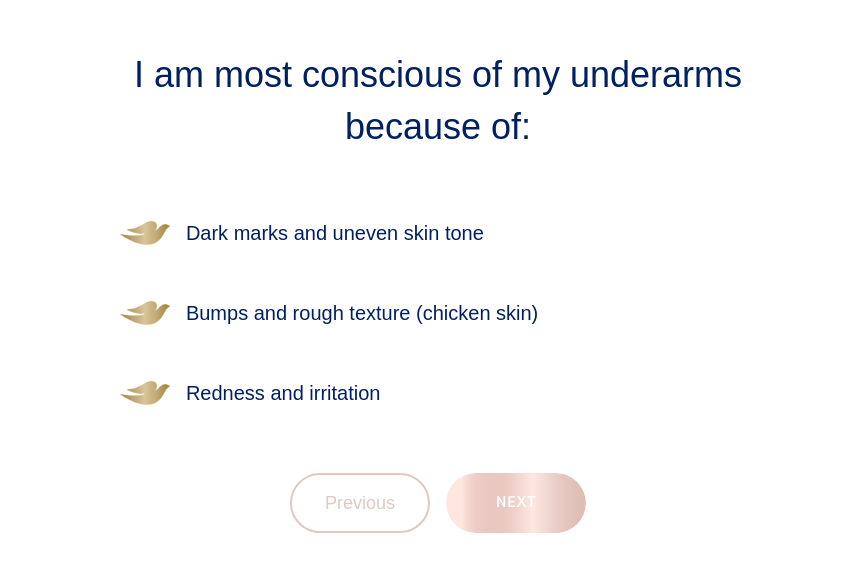
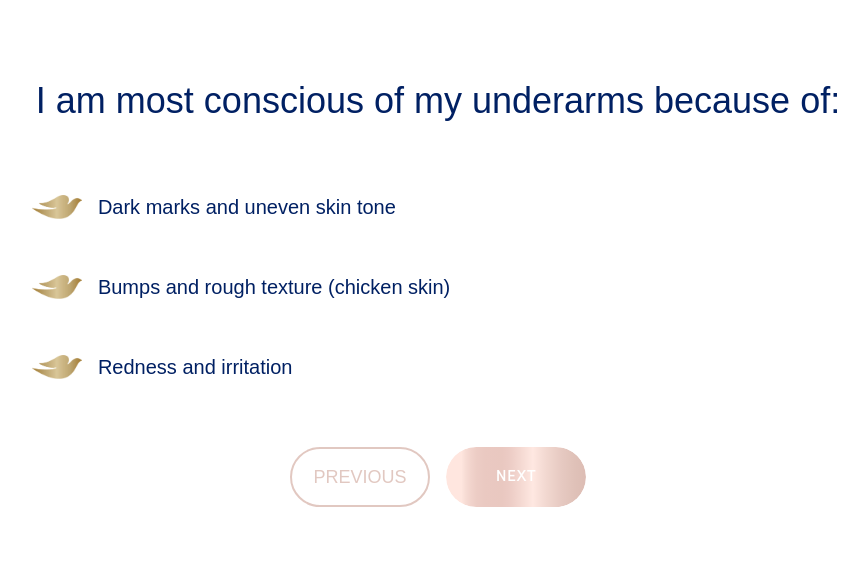
Before and after one commit to seedofinnertruth/dove-underarm-quiz, a React (Vite) app: page /survey in a window 1280 px wide. Shown: the part 109-680 px from the top of the page, without its empty margins (202-1070 px from the left). Built offline with nearby package versions, Linux system fonts and the light colour scheme; a web font is replaced by a local one.

Commit message:
Update Questions.jsx

```diff
--- a/src/pages/Questions.jsx
+++ b/src/pages/Questions.jsx
@@ -49,7 +49,7 @@ export default function Questions() {
 
    return (
       <main className='w-full h-screen flex items-center justify-center'>
-         <div className='max-w-4xl w-full md:w-100 lg:w-180 px-6'>
+         <div className='max-w-4xl w-full md:w-3/4 px-6'>
             {/* Question */}
             <div className='text-center mb-12'>
                <h2 className='text-2xl lg:text-4xl text-primary mb-4 text-center lg:leading-13'>
@@ -79,10 +79,10 @@ export default function Questions() {
             {/* Navigation */}
             <div className='flex justify-center items-center gap-4 mt-8'>
                <ButtonAlt onClick={handlePrevious} disabled={isFirstQuestion}>
-                  Previous
+                  PREVIOUS
                </ButtonAlt>
-               <Button onClick={handleNext} className={`w-35 h-12 lg:h-15 ${!currentAnswer ? "opacity-50" : ""}`}>
-                  Next
+               <Button onClick={handleNext} className={`w-35 h-12 lg:h-15 py-2! ${!currentAnswer ? "opacity-50" : ""}`}>
+                  NEXT
                </Button>
             </div>
          </div>
```
